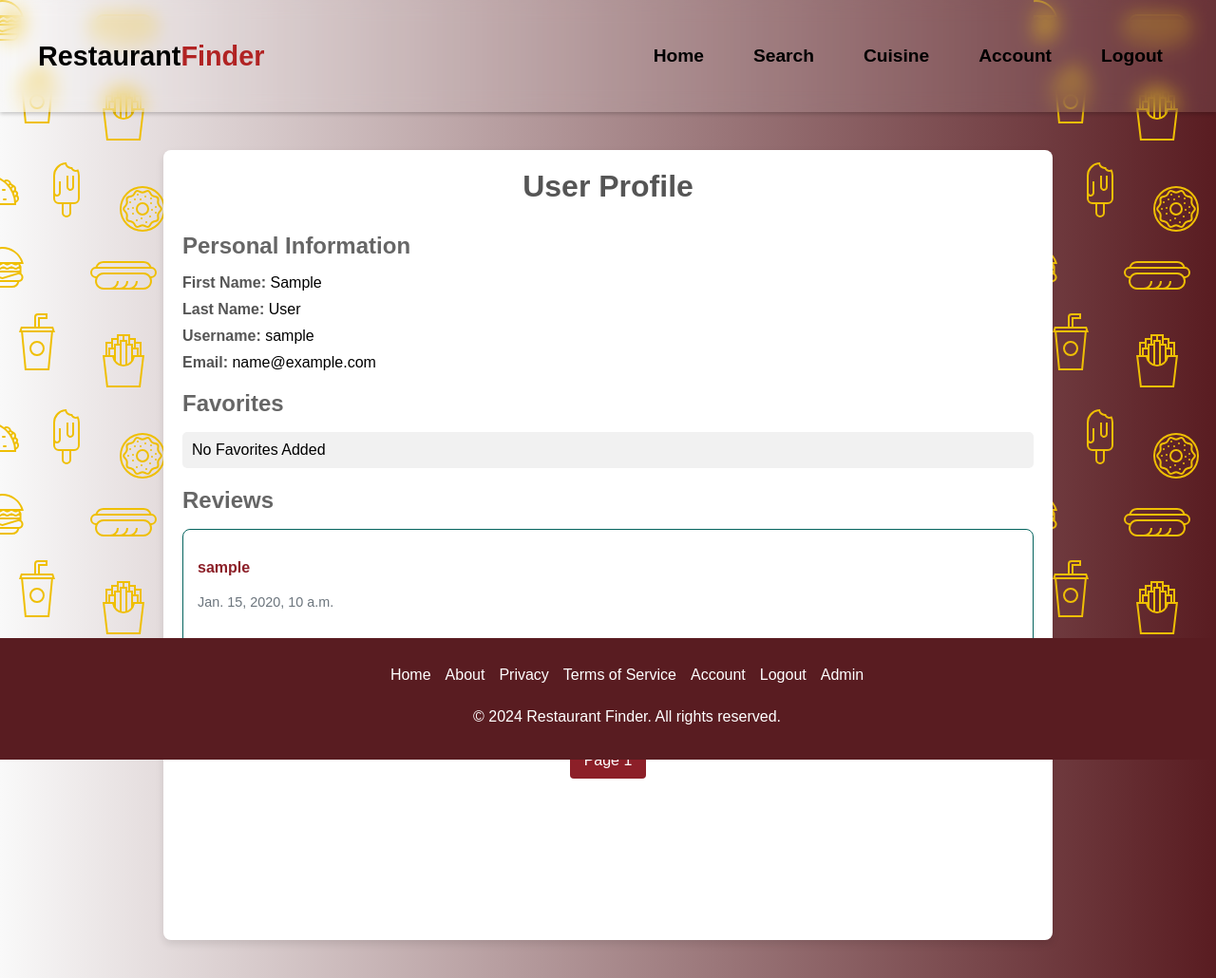
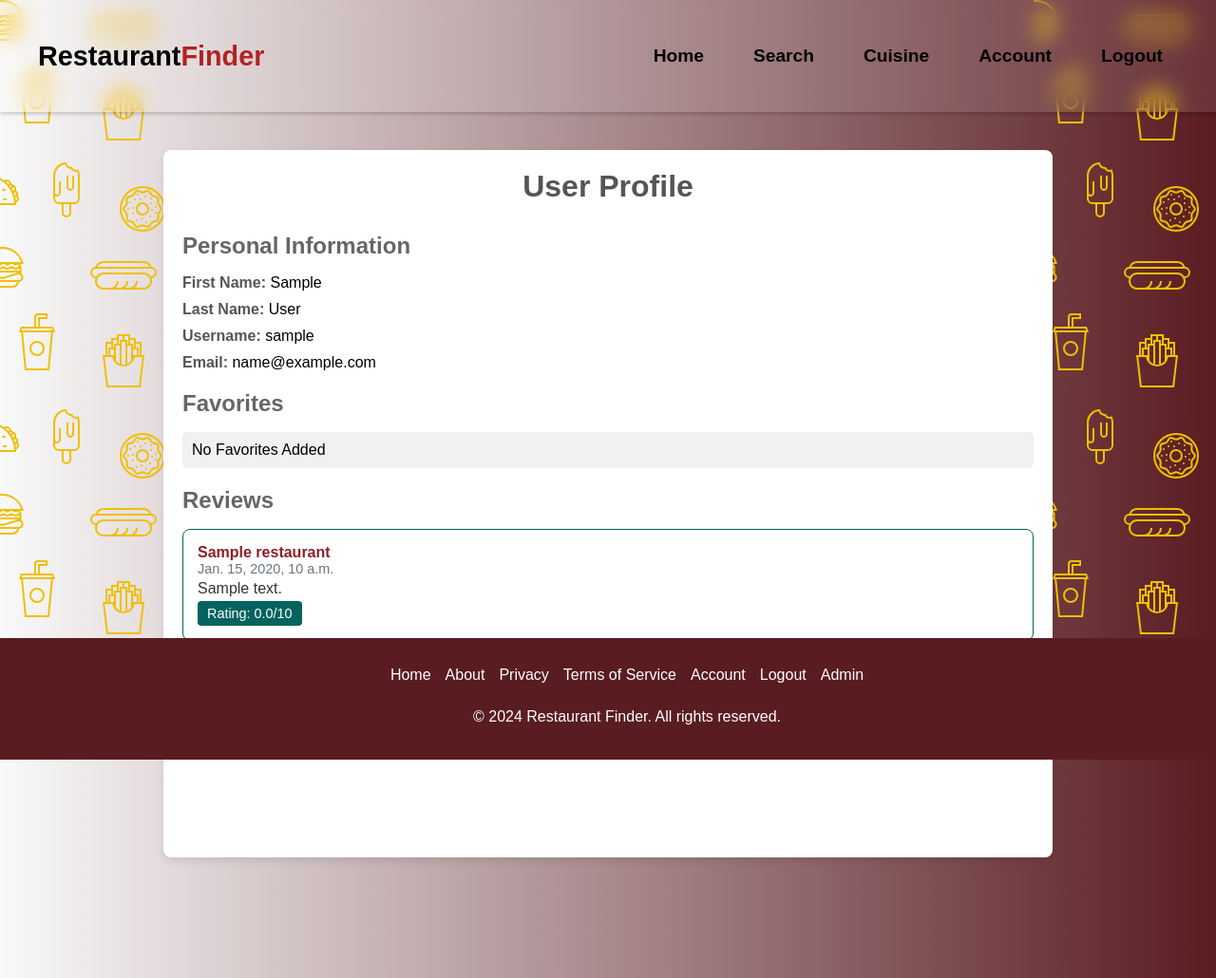
Before and after one commit to DannyTheHeretic/restraunt_finder, a Django app: page /account in a window 1280 px wide. Shown: the top 1030 px of the page at 95% size. Run offline with Django 5.2, Linux system fonts and the light colour scheme; a user stored in the database is signed in; tables that the repository leaves empty hold one stand-in row (values such as "Sample post").

Commit message:
fix: :bug:

```diff
--- a/finder_api/templates/app/embed/review_card.html
+++ b/finder_api/templates/app/embed/review_card.html
@@ -18,26 +18,35 @@
         box-shadow: 0 4px 10px rgba(0, 0, 0, 0.15);
     }
 
-    .review-author {
+    .review-title{
+        margin: 0px;
         font-weight: bold;
         color: #8c1f28;
-        margin-bottom: 5px;
+        text-decoration:none;
+    }
+
+    .review-title:hover{
+        text-decoration: underline;
     }
 
     .review-date {
         font-size: 0.9em;
         color: #6c757d;
-        margin-bottom: 10px;
+        margin: 0px;
+
     }
 
     .review-content {
+        margin: 0px;
+
         color: #333;
         line-height: 1.6;
     }
 
     .review-rating {
+        margin: 0px;
+
         display: inline-block;
-        margin-top: 10px;
         padding: 5px 10px;
         border-radius: 4px;
         background-color: #04635e;
@@ -45,12 +54,13 @@
         font-size: 0.9em;
     }
 
+
     @media (max-width: 768px) {
         .review-card {
             padding: 10px;
         }
 
-        .review-author {
+        .review-title {
             font-size: 1rem;
         }
 
@@ -62,7 +72,13 @@
 {% endif %}
 
 <div class="review-card">
-    <p class="review-author">{{ review.user }}</p>
+    {% if "account" in request.path %}
+        <a href="{% url "restaurant" name=review.restaurant.uuid%}" class="review-title">{{ review.restaurant }}</a>
+    {% else %}
+        <a href="{% url "accounts" uuid=review.user.uuid%}" class="review-title">{{ review.user }}</a>
+
+    {%endif %}
+
     <p class="review-date">{{ review.created_at }}</p>
     <p class="review-content">{{ review.review_text }}</p>
     <span class="review-rating">Rating: {{ review.rating_score }}/10</span>
--- a/finder_api/views_renders.py
+++ b/finder_api/views_renders.py
@@ -118,7 +118,6 @@
 def other_users(request:HttpRequest, uuid: str):
     user = User.objects.get(uuid=uuid)
     if user.is_public:
-        user = request.user
         results = user.favorites.all()
 
         paginator = Paginator(results, 2)
@@ -131,7 +130,7 @@
         page_number = request.GET.get('page_rev')
         rev_obj = paginator.get_page(page_number)
 
-        return render(request, "app/account_public.html", {"res_obj":res_obj, "rev_obj":rev_obj})
+        return render(request, "app/account_public.html", {"user":{"is_public":True, "username":user.username},"res_obj":res_obj, "rev_obj":rev_obj})
 
     return render(request, "app/account_public.html", {"user":{"is_public":False, "username":user.username}})
 
```
